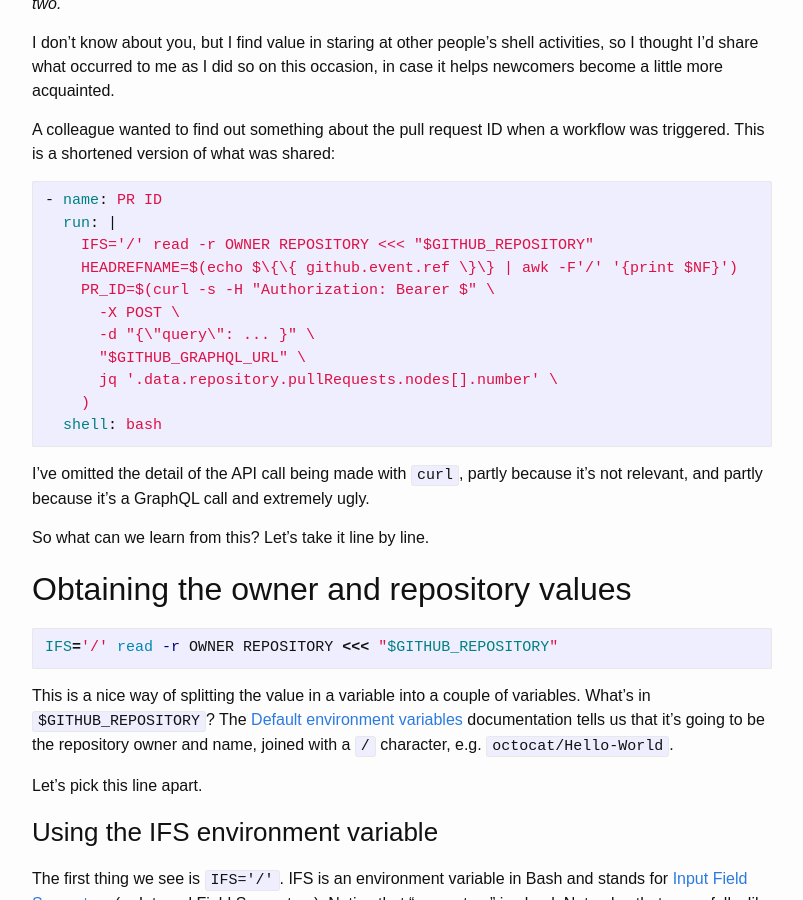
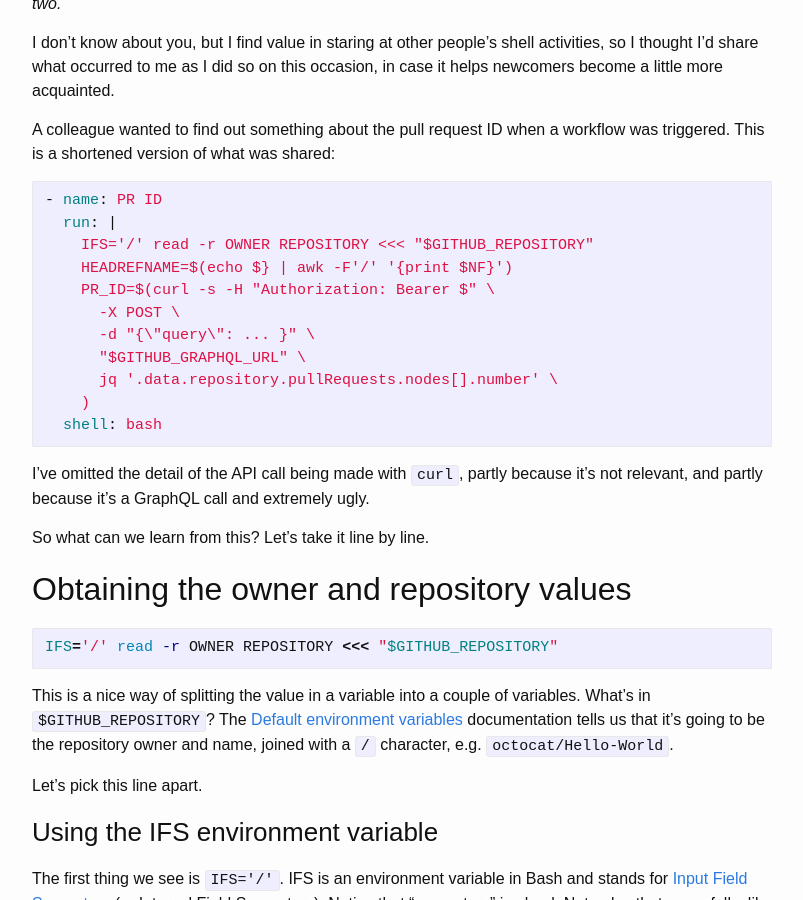
Before and after one commit to qmacro/autodidactics, a Jekyll site: the page built from _posts/2021-04-28-unpacking-tips.markdown, in a window 1280 px wide and 900 px high, scrolled down 313 px. Shown: the whole window, without its empty margins (238-1041 px from the left). Built offline with Jekyll 4.4.1, drawn with Linux system fonts in a browser that asks for light colours.

Commit message:
Update 2021-04-28-unpacking-tips.markdown

```diff
--- a/_posts/2021-04-28-unpacking-tips.markdown
+++ b/_posts/2021-04-28-unpacking-tips.markdown
@@ -14,7 +14,7 @@ A colleague wanted to find out something about the pull request ID when a workfl
 - name: PR ID
   run: |
     IFS='/' read -r OWNER REPOSITORY <<< "$GITHUB_REPOSITORY"
-    HEADREFNAME=$(echo $\{\{ github.event.ref \}\} | awk -F'/' '{print $NF}')
+    HEADREFNAME=$(echo ${{{ github.event.ref }}} | awk -F'/' '{print $NF}')
     PR_ID=$(curl -s -H "Authorization: Bearer ${{ secrets.GITHUB_TOKEN }}" \
       -X POST \
       -d "{\"query\": ... }" \
```
